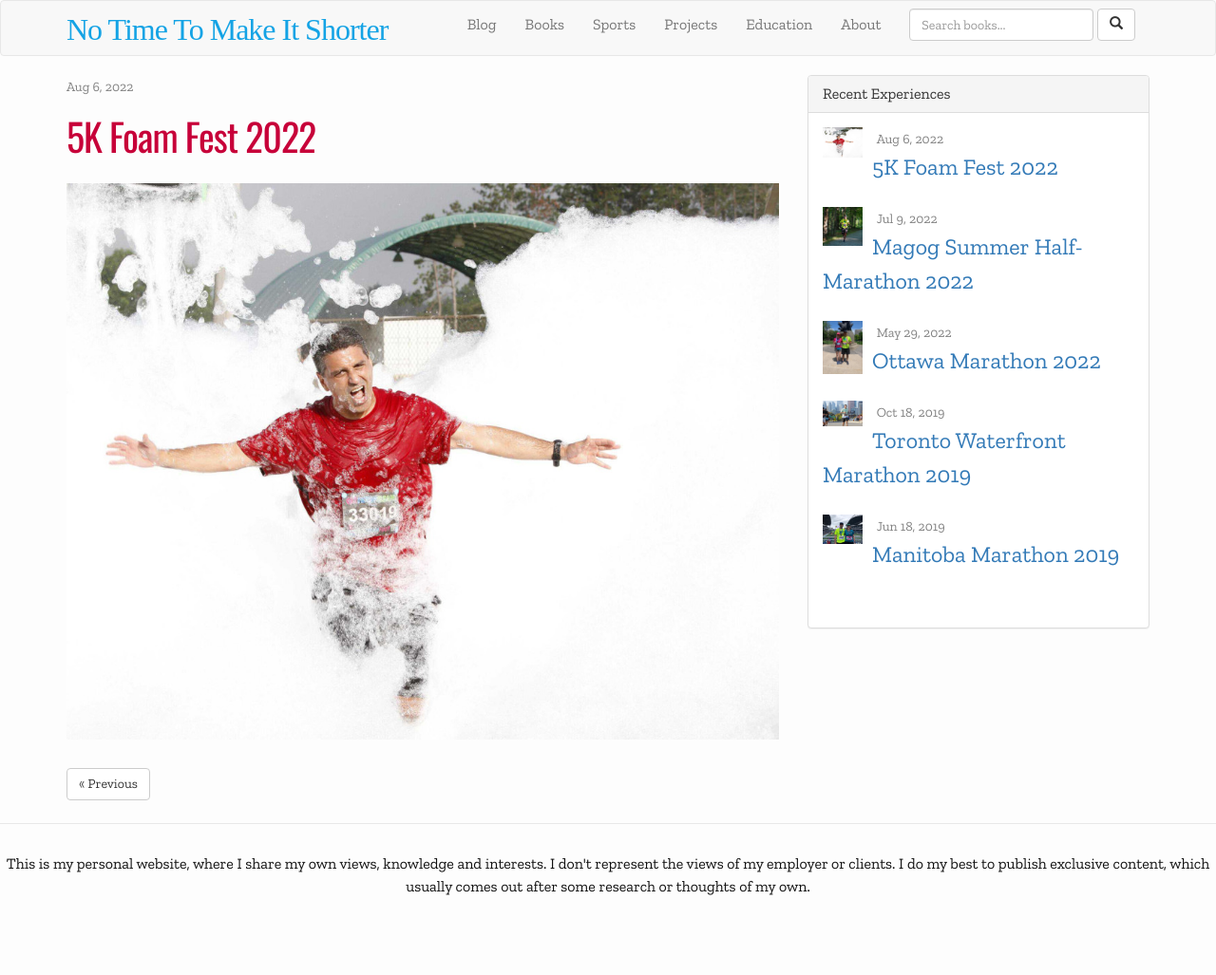
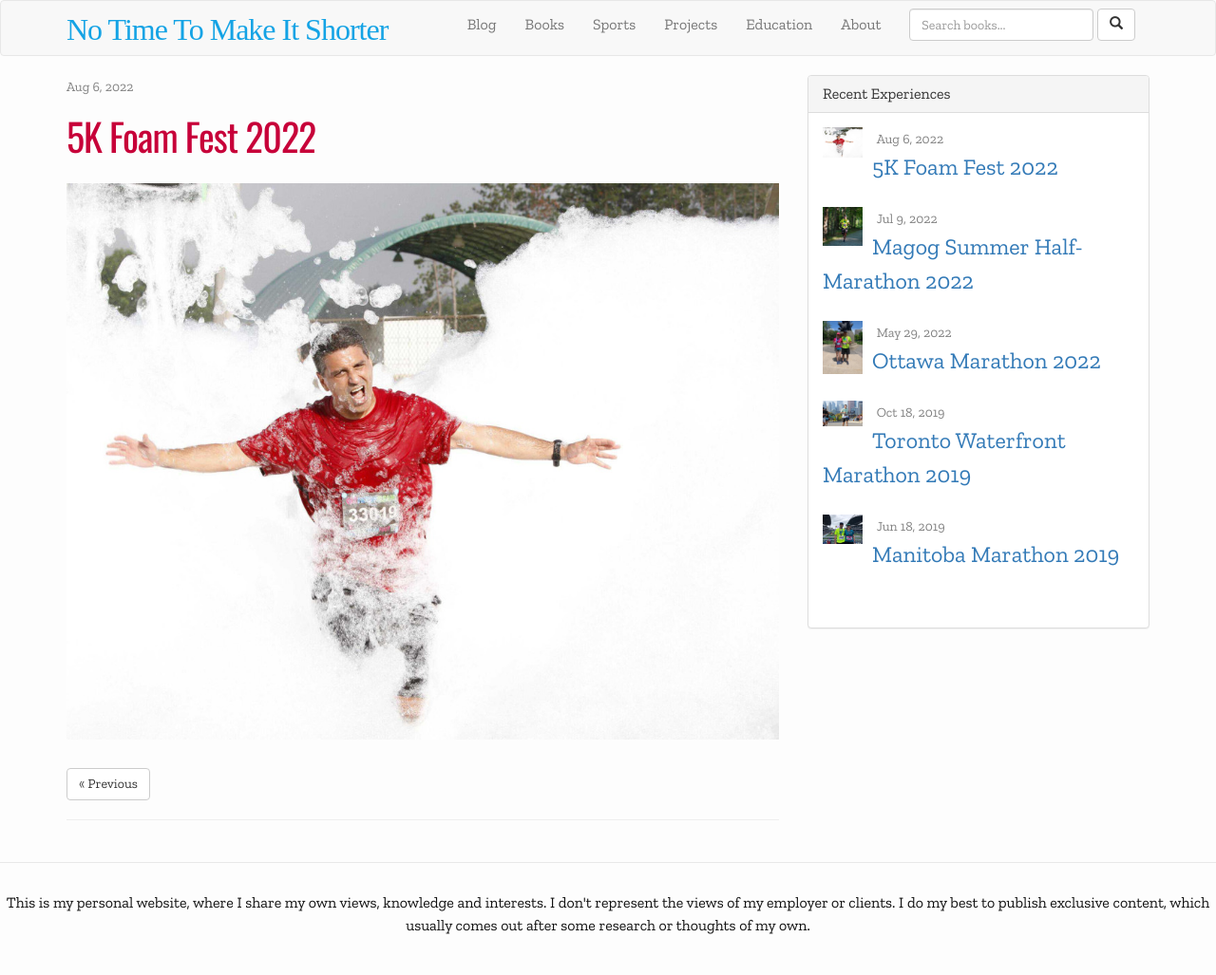
Before and after one commit to htmfilho/sports, a Jekyll site: the page built from _posts/2022-08-06-5k-foam-fest.md, in a window 1280 px wide. Shown: the whole page at 95% size. Built offline with Jekyll 4.4.1, drawn with Linux system fonts in a browser that asks for light colours; nearby versions of some CDN libraries; some web fonts are replaced; comment, search, counter and statistics services are not loaded; before the commit the page ends 986 px from its top, so only the background shows below that.

Commit message:
Fixed link to navigate between posts

```diff
--- a/_layouts/post.html
+++ b/_layouts/post.html
@@ -23,13 +23,14 @@
 
       <div class="PageNavigation">
       {% if page.previous.url %}
-        <a class="btn btn-default" href="sports/{{page.previous.url}}" title="{{page.previous.title}}">&laquo; Previous</a>
+        <a class="btn btn-default" href="{{page.previous.url}}" title="{{page.previous.title}}">&laquo; Previous</a>
       {% endif %}
       {% if page.next.url %}
-        <a class="btn btn-default pull-right" href="sports/{{page.next.url}}" title="{{page.next.title}}">Next &raquo;</a>
+        <a class="btn btn-default pull-right" href="{{page.next.url}}" title="{{page.next.title}}">Next &raquo;</a>
       {% endif %}
       </div>
 
+      <hr>
       {% if site.disqus.shortname %}
         {% include disqus_comments.html %}
       {% endif %}
```
